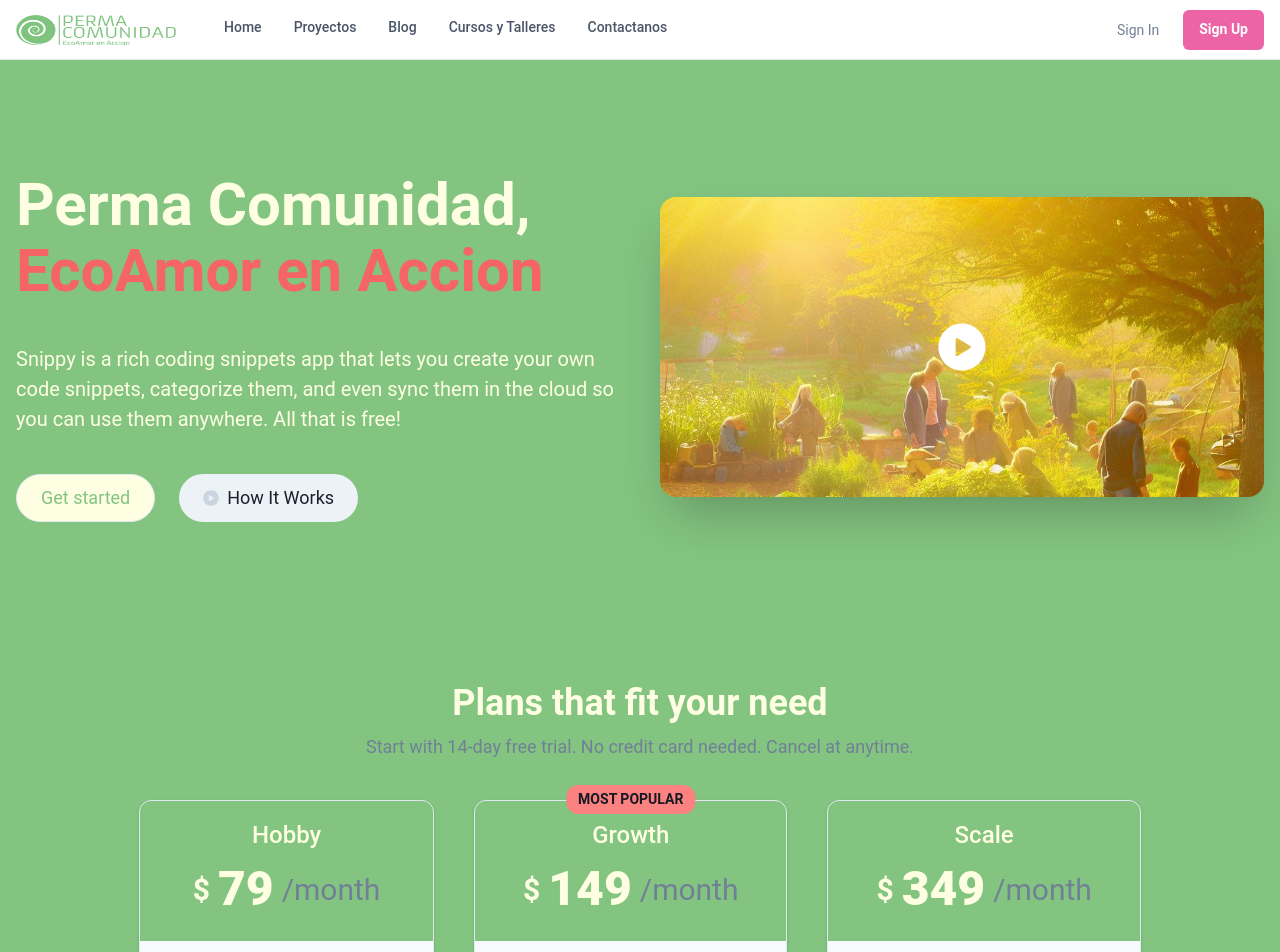
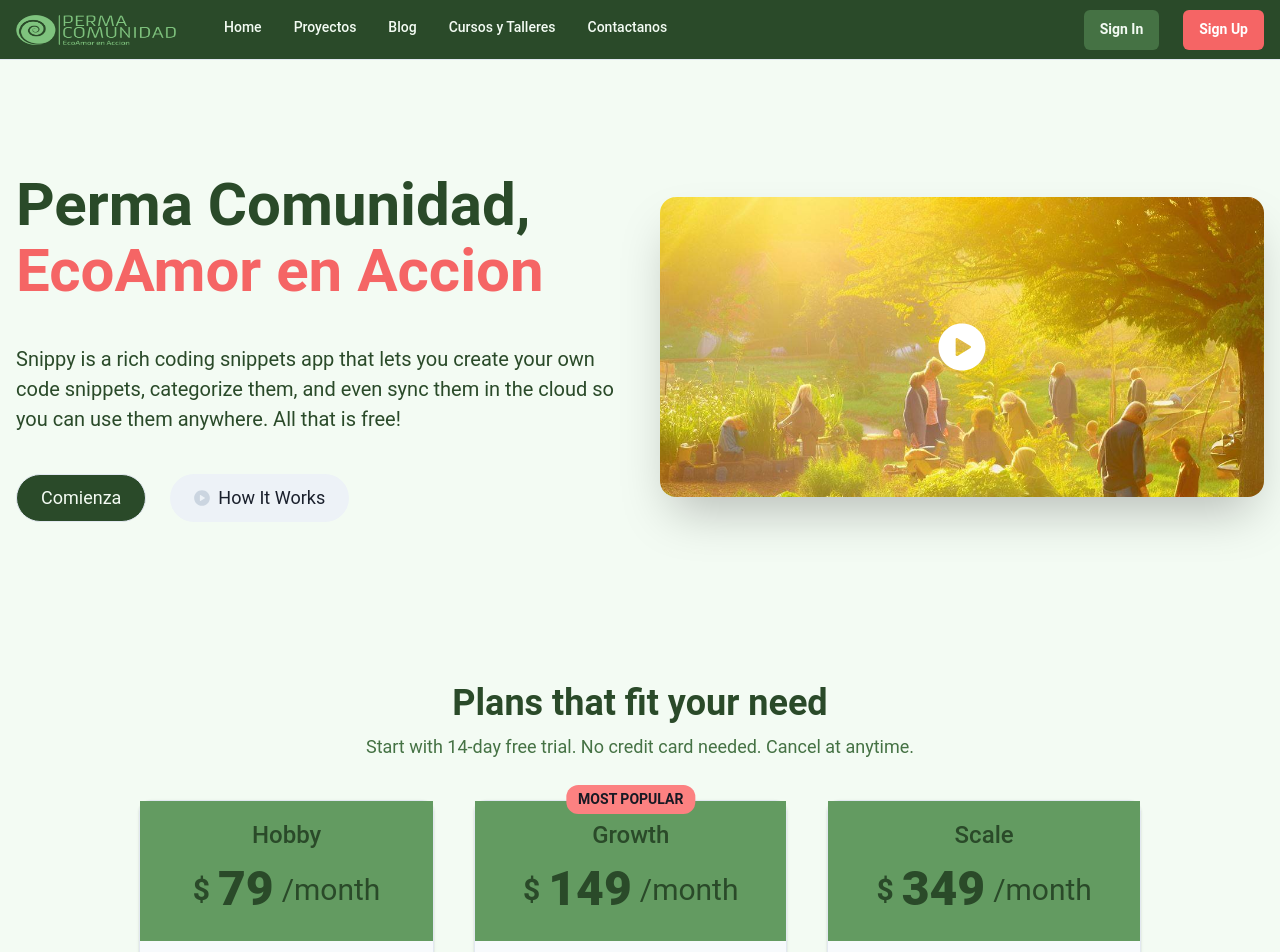
Before and after one commit to pablitomartinez/PermaComunidad, a React (Create React App) app in the folder web-perma-comunidad/: page /home in a window 1280 px wide. Shown: the top 952 px of the page. Built offline with nearby package versions, Linux system fonts and the light colour scheme.

Commit message:
styles landing-navbar

```diff
--- a/web-perma-comunidad/src/components/Hero.jsx
+++ b/web-perma-comunidad/src/components/Hero.jsx
@@ -30,6 +30,7 @@ export default function Hero() {
             <Text
               as={'span'}
               position={'relative'}
+              color='brand.primary'
               _after={{
                 content: "''",
                 width: 'full',
@@ -47,7 +48,7 @@ export default function Hero() {
               EcoAmor en Accion
             </Text>
           </Heading>
-          <Text color='brand.fifth' fontSize='xl'>
+          <Text color='brand.primary' fontSize='xl'>
             Snippy is a rich coding snippets app that lets you create your own code
             snippets, categorize them, and even sync them in the cloud so you can use them
             anywhere. All that is free!
@@ -60,7 +61,7 @@ export default function Hero() {
               fontWeight={'normal'}
               px={6}
               >
-              Get started
+              Comienza
             </Button>
             <Button
               rounded={'full'}
--- a/web-perma-comunidad/src/components/LandingCarrusels.jsx
+++ b/web-perma-comunidad/src/components/LandingCarrusels.jsx
@@ -34,10 +34,10 @@ export default function LandingCarrusels() {
   return (
     <Box py={12}>
       <VStack spacing={2} textAlign="center">
-        <Heading as="h1" fontSize="4xl">
+        <Heading as="h1" fontSize="4xl" color='brand.primary'>
           Plans that fit your need
         </Heading>
-        <Text fontSize="lg" color={'gray.500'}>
+        <Text fontSize="lg" color={'brand.secondary'}>
           Start with 14-day free trial. No credit card needed. Cancel at anytime.
         </Text>
       </VStack>
@@ -46,9 +46,10 @@ export default function LandingCarrusels() {
         textAlign="center"
         justify="center"
         spacing={{ base: 4, lg: 10 }}
+        color={'brand.primary'}
         py={10}>
         <PriceWrapper>
-          <Box py={4} px={12}>
+          <Box py={4} px={12} bg={'brand.third'}>
             <Text fontWeight="500" fontSize="2xl">
               Hobby
             </Text>
@@ -59,7 +60,7 @@ export default function LandingCarrusels() {
               <Text fontSize="5xl" fontWeight="900">
                 79
               </Text>
-              <Text fontSize="3xl" color="gray.500">
+              <Text fontSize="3xl" color='brand.primary'>
                 /month
               </Text>
             </HStack>
@@ -109,7 +110,7 @@ export default function LandingCarrusels() {
                 Most Popular
               </Text>
             </Box>
-            <Box py={4} px={12}>
+            <Box py={4} px={12} bg={'brand.third'}>
               <Text fontWeight="500" fontSize="2xl">
                 Growth
               </Text>
@@ -120,7 +121,7 @@ export default function LandingCarrusels() {
                 <Text fontSize="5xl" fontWeight="900">
                   149
                 </Text>
-                <Text fontSize="3xl" color="gray.500">
+                <Text fontSize="3xl" color="brand.primary">
                   /month
                 </Text>
               </HStack>
@@ -152,7 +153,7 @@ export default function LandingCarrusels() {
                 </ListItem>
               </List>
               <Box w="80%" pt={7}>
-                <Button w="full" colorScheme="red">
+                <Button w="full" variant='outline'>
                   Start trial
                 </Button>
               </Box>
@@ -160,7 +161,7 @@ export default function LandingCarrusels() {
           </Box>
         </PriceWrapper>
         <PriceWrapper>
-          <Box py={4} px={12}>
+          <Box py={4} px={12} bg={'brand.third'}>
             <Text fontWeight="500" fontSize="2xl">
               Scale
             </Text>
@@ -171,7 +172,7 @@ export default function LandingCarrusels() {
               <Text fontSize="5xl" fontWeight="900">
                 349
               </Text>
-              <Text fontSize="3xl" color="gray.500">
+              <Text fontSize="3xl" color="brand.primary">
                 /month
               </Text>
             </HStack>
--- a/web-perma-comunidad/src/components/Navbar.jsx
+++ b/web-perma-comunidad/src/components/Navbar.jsx
@@ -32,8 +32,8 @@ export default function Navbar() {
   return (
     <Box>
       <Flex
-        bg={useColorModeValue('white', 'gray.800')}
-        color={useColorModeValue('gray.600', 'white')}
+        bg={useColorModeValue('brand.primary', 'gray.800')}
+        color={useColorModeValue('brand.six', 'white')}
         minH={'60px'}
         py={{ base: 2 }}
         px={{ base: 4 }}
@@ -56,7 +56,8 @@ export default function Navbar() {
           <Text
             textAlign={useBreakpointValue({ base: 'center', md: 'left' })}
             fontFamily={'heading'}
-            color={useColorModeValue('gray.800', 'white')}>
+            color={useColorModeValue('gray.800', 'white')}
+            >
             <Image
               src={logo}
               alt='logo'
@@ -77,7 +78,15 @@ export default function Navbar() {
           direction={'row'}
           spacing={6}>
             <Link to='/signIn' >
-              <Button mt={3} fontSize={'sm'} fontWeight={400} variant={'link'} href={'#'}>
+              <Button
+                fontSize={'sm'}
+                fontWeight={600}
+                color='brand.six'
+                bg='brand.secondary'
+                _hover={{
+                  fontWeight:'400',
+                  bg: 'brand.third',
+            }}>
                 Sign In
               </Button>
             </Link>
@@ -87,10 +96,11 @@ export default function Navbar() {
             fontSize={'sm'}
             fontWeight={600}
             color={'white'}
-            bg={'pink.400'}
+            bg={'red.400'}
             href={'#'}
             _hover={{
-              bg: 'pink.300',
+              bg: 'red.300',
+              fontWeight:'400',
             }}>
             Sign Up
           </Button>
@@ -105,7 +115,7 @@ export default function Navbar() {
 }
 
 const DesktopNav = () => {
-  const linkColor = useColorModeValue('gray.600', 'gray.200')
+  const linkColor = useColorModeValue('brand.six', 'gray.200')
   const linkHoverColor = useColorModeValue('gray.800', 'white')
   const popoverContentBgColor = useColorModeValue('white', 'gray.800')
 
@@ -163,6 +173,7 @@ const DesktopSubNav = ({ label, href, subLabel }) => {
       role={'group'}
       display={'block'}
       p={2}
+      color={'brand.primary'}
       rounded={'md'}
       _hover={{ bg: useColorModeValue('pink.50', 'gray.900') }}>
       <Stack direction={'row'} align={'center'}>
@@ -248,12 +259,12 @@ const MobileNavItem = ({ label, children, href }) => {
   )
 }
 
-var NavItem  = {
-  label: '',
-  subLabel: undefined,
-  children: [],
-  href: undefined
-}
+// var NavItem  = {
+//   label: '',
+//   subLabel: undefined,
+//   children: [],
+//   href: undefined
+// }
 
 const NAV_ITEMS = [
   {
--- a/web-perma-comunidad/src/theme/index.js
+++ b/web-perma-comunidad/src/theme/index.js
@@ -3,18 +3,20 @@ import { extendTheme }  from "@chakra-ui/react";
 const styles = {
     global:{
         'html, body':{
-            color:'#fefee2',
-            bg: '#83c481'
+            color:'#83c481',
+            bg: '#F3FBF3'
         }
     }
 }
 const colors = {
     brand:{
-        primary: '#83c481',
-        secondary: '#add8ac',
-        third: '#c8e5c8',
-        room: '#fdfdc4',
-        fifth:'#fefee2'
+        primary: '#2A4A29',
+        secondary: '#457244',
+        third: '#639B61',
+        room: '#83C481',
+        fifth:'#A6EDA3',
+        six: '#F3FBF3'
+
     }
 }
 
@@ -28,11 +30,11 @@ const fonts = {
 const Button ={
     variants : {
         outline:{
-            bg:'#fefee2',
-            color:'brand.primary',
+            bg:'brand.primary',
+            color:'brand.six',
             _hover:{
                 bg:'brand.secondary',
-                color:'#fefee2',
+                color:'brand.six',
                 fontWeight:'bold'
             }
         }
```
